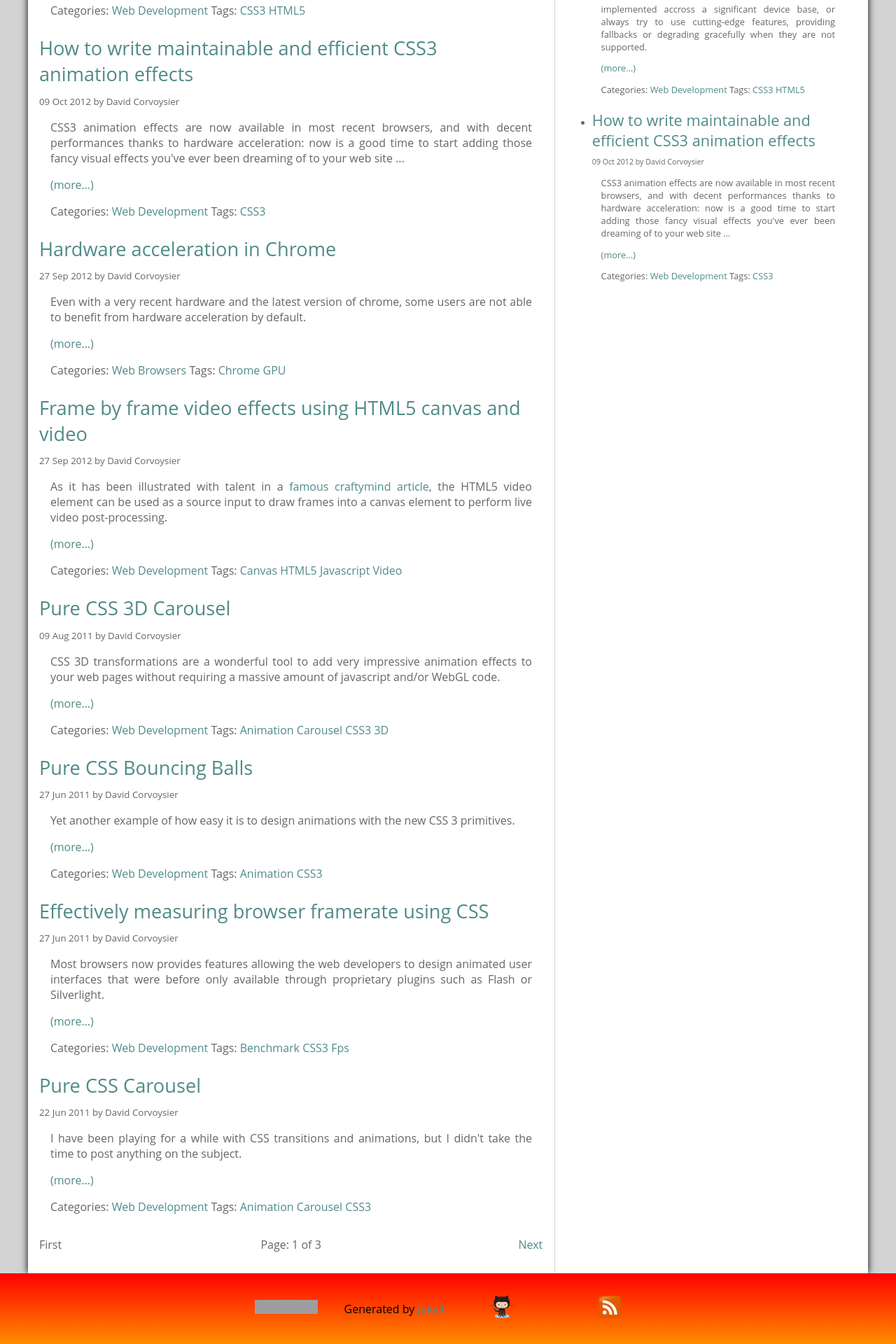
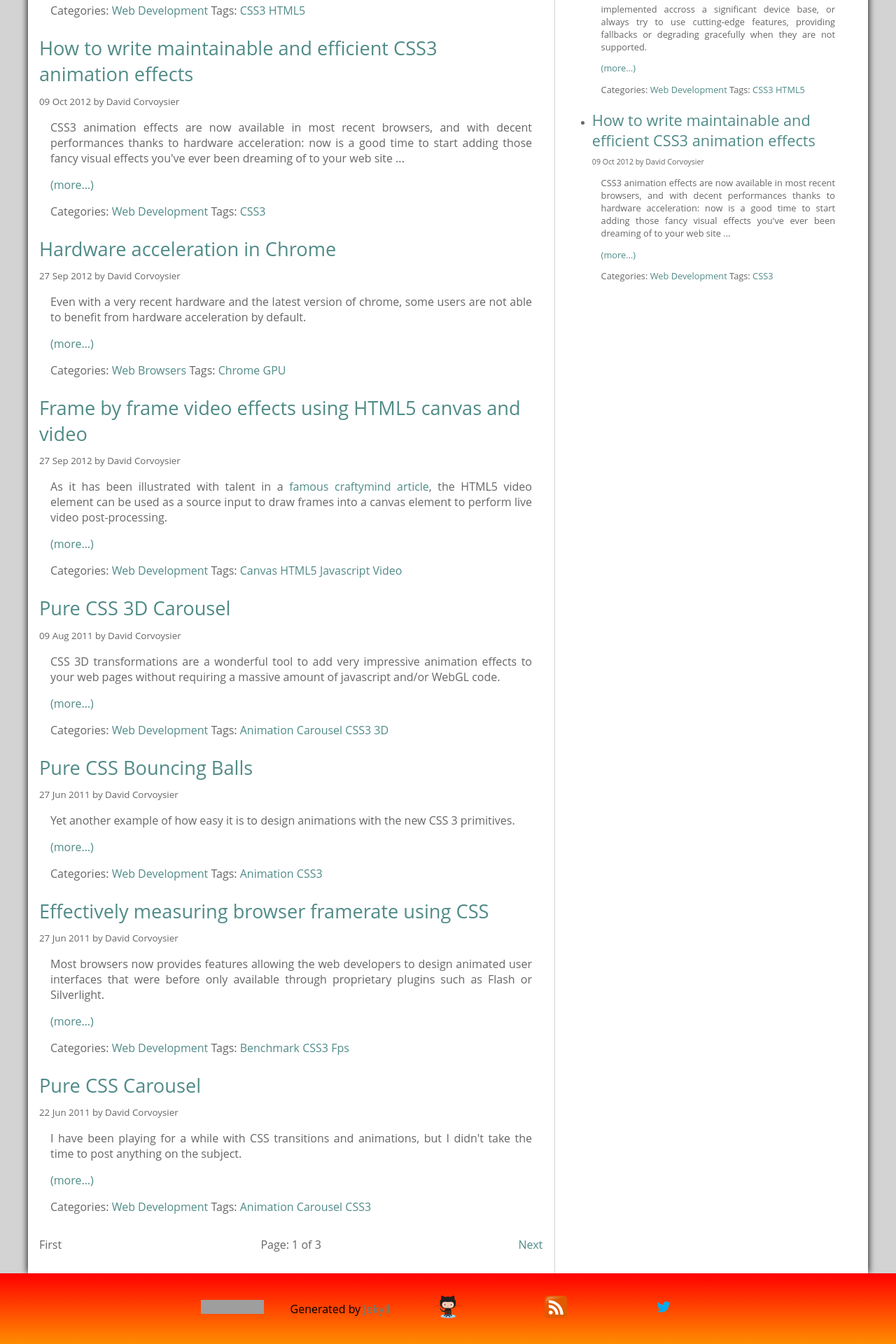
Before and after one commit to mgcrea/benchmark-kaizoumark, a Jekyll site: the page built from index.html, in a window 1280 px wide. Shown: the part 1070-2990 px from the top of the page at 70% size. Built offline with Jekyll 4.4.1, drawn with Linux system fonts in a browser that asks for light colours; the list of posts is cut into pages by our own code; comment, search, counter and statistics services are not loaded; grey boxes are pictures that could not be loaded.

Commit message:
Added twitter link

```diff
--- /dev/null
+++ b/_includes/twitter
@@ -0,0 +1,3 @@
+<a href="https://twitter.com/kaizouda">
+<img alt="Follow David Corvoysier in Twitter" src="/images/twitter.png" />
+</a>
--- a/_layouts/default.html
+++ b/_layouts/default.html
@@ -38,6 +38,9 @@
         <li>
             {% include rss %}
         </li>
+        <li>
+            {% include twitter %}
+        </li>
     </ul>
 </footer>
 </div>
```
Also changed, not shown: images/twitter.png (added).
